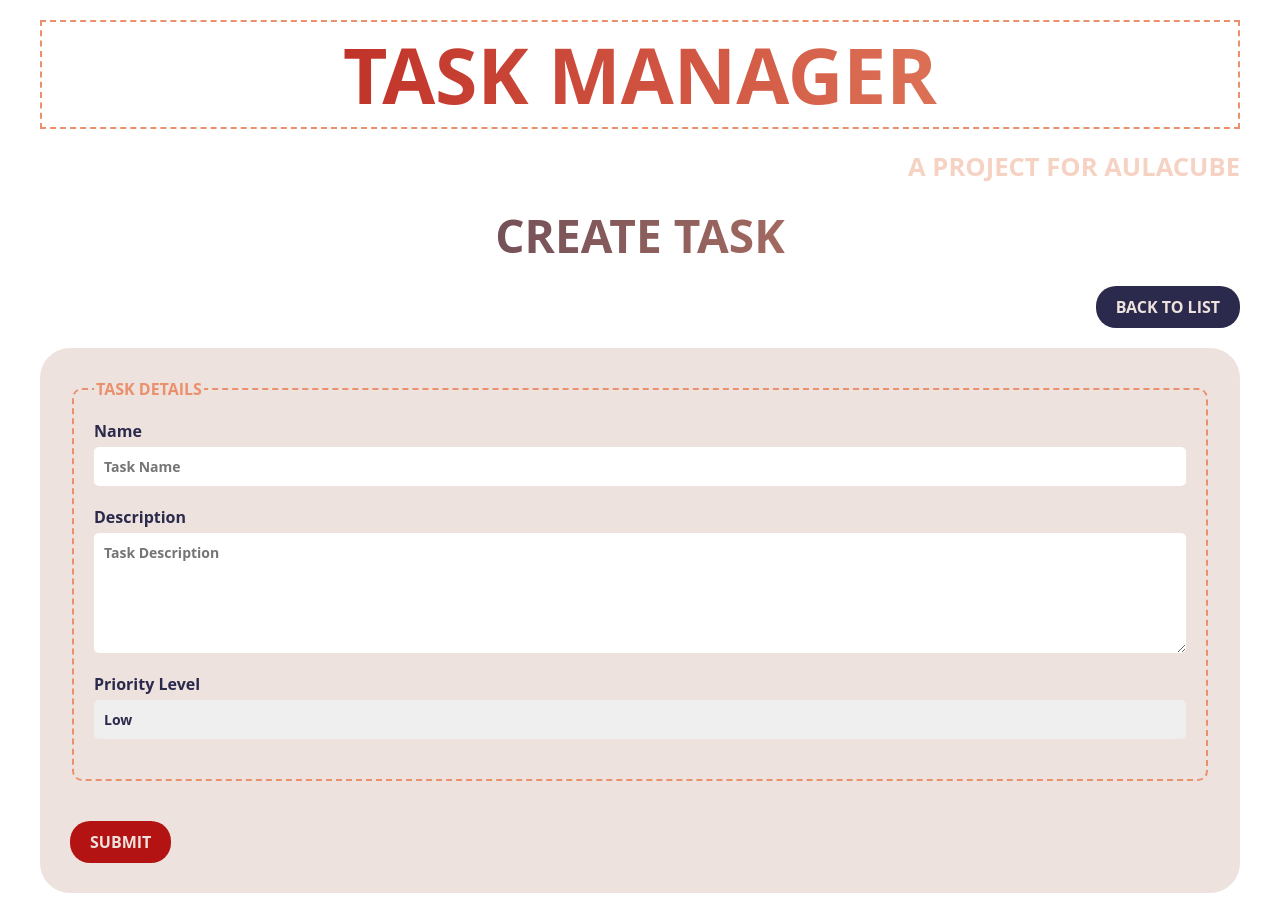
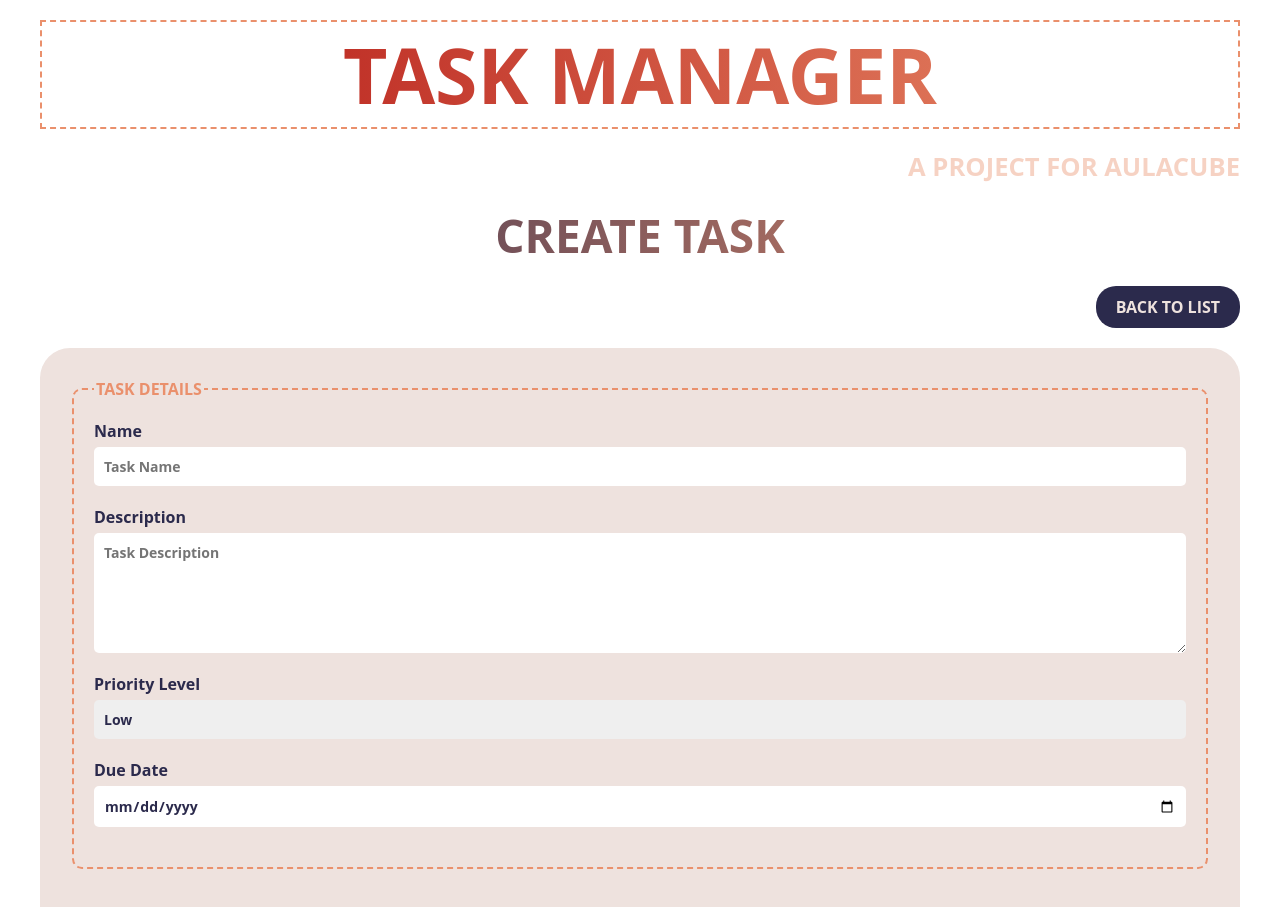
Before and after one commit to Pancratzia/Task-Manager-App, a React (Vite) app: page /create in a window 1280 px wide. Shown: the top 907 px of the page. Built offline with nearby package versions, Linux system fonts and the light colour scheme.

Commit message:
Including due date

```diff
--- a/src/components/Form.jsx
+++ b/src/components/Form.jsx
@@ -11,6 +11,7 @@ const Form = () => {
     description: "",
     priority: "low",
     status: 0 /* 0: pending, 1: completed */,
+    dueDate: "",
   });
 
   useEffect(() => {
@@ -43,21 +44,22 @@ const Form = () => {
       localStorage.setItem("tasks", JSON.stringify(updatedTasks));
     } else {
       let taskId;
-      do{
+      do {
         taskId = uuid();
-      }while(tasksInStorage.find((t) => t.id === taskId));
+      } while (tasksInStorage.find((t) => t.id === taskId));
       const newTask = { id: taskId, ...task };
       const updatedTasks = [...tasksInStorage, newTask];
       localStorage.setItem("tasks", JSON.stringify(updatedTasks));
     }
 
-    setTask({ name: "", description: "", priority: "low", status: 0 });
+    setTask({ name: "", description: "", priority: "low", status: 0, dueDate: "" });
     alert("Task saved successfully!");
 
     if (id) {
       navigate("/");
     }
   };
+
   const handleChange = (e) => {
     const { name, value } = e.target;
     setTask((prevTask) => ({ ...prevTask, [name]: value }));
@@ -77,7 +79,9 @@ const Form = () => {
         <fieldset className="form__fieldset">
           <legend className="form__legend">Task Details</legend>
           <div className="form__group">
-            <label className="form__label" htmlFor="name">Name</label>
+            <label className="form__label" htmlFor="name">
+              Name
+            </label>
             <input
               type="text"
               name="name"
@@ -90,7 +94,9 @@ const Form = () => {
           </div>
 
           <div className="form__group">
-            <label className="form__label" htmlFor="description">Description</label>
+            <label className="form__label" htmlFor="description">
+              Description
+            </label>
             <textarea
               name="description"
               placeholder="Task Description"
@@ -101,7 +107,9 @@ const Form = () => {
           </div>
 
           <div className="form__group">
-            <label className="form__label" htmlFor="status">Priority Level</label>
+            <label className="form__label" htmlFor="priority">
+              Priority Level
+            </label>
             <select
               name="priority"
               value={task.priority}
@@ -113,8 +121,24 @@ const Form = () => {
               <option value="high">High</option>
             </select>
           </div>
+
+          {/* New input for due date */}
+          <div className="form__group">
+            <label className="form__label" htmlFor="dueDate">
+              Due Date
+            </label>
+            <input
+              type="date"
+              name="dueDate"
+              value={task.dueDate}
+              onChange={handleChange}
+              className="form__input form__input--date"
+            />
+          </div>
         </fieldset>
-        <button className="btn btn--primary" type="submit">Submit</button>
+        <button className="btn btn--primary" type="submit">
+          Submit
+        </button>
       </form>
     </div>
   );
```
